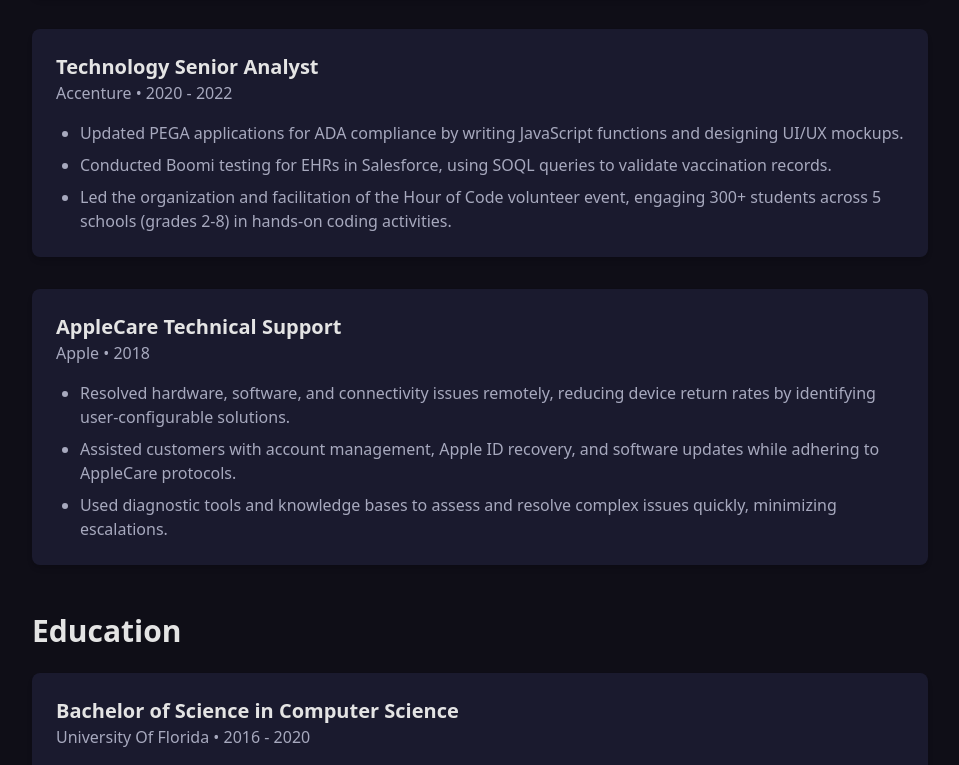
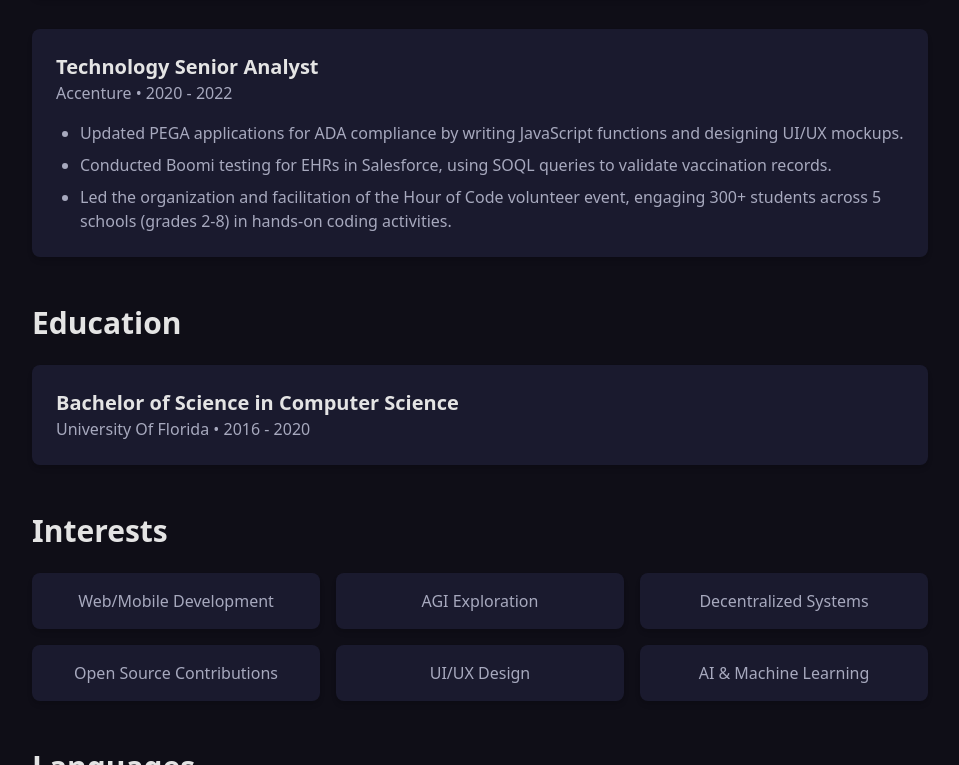
Before and after one commit to jrbuckley/PersonalWebsite, an Astro site: page /about in a window 1280 px wide. Shown: the part 683-1448 px from the top of the page, without its empty margins (160-1119 px from the left). Built offline with nearby package versions, Linux system fonts and the light colour scheme; Astro itself is replaced by a stand-in of ours.

Commit message:
fix(about): remove irrelevant experience

```diff
--- a/src/pages/about.astro
+++ b/src/pages/about.astro
@@ -37,16 +37,6 @@ import Layout from '../layouts/Layout.astro';
             <li>Updated PEGA applications for ADA compliance by writing JavaScript functions and designing UI/UX mockups.</li>
             <li>Conducted Boomi testing for EHRs in Salesforce, using SOQL queries to validate vaccination records.</li>
             <li>Led the organization and facilitation of the Hour of Code volunteer event, engaging 300+ students across 5 schools (grades 2-8) in hands-on coding activities.</li>
-          </ul>
-        </div>
-
-        <div class="bg-[color:var(--color-luxe-card)] p-6 rounded-lg shadow-md">
-          <h3 class="text-xl font-semibold text-[color:var(--color-luxe-text)]">AppleCare Technical Support</h3>
-          <p class="text-[color:var(--color-luxe-subtext)]">Apple • 2018</p>
-          <ul class="list-disc pl-6 mt-4 text-[color:var(--color-luxe-subtext)] space-y-2">
-            <li>Resolved hardware, software, and connectivity issues remotely, reducing device return rates by identifying user-configurable solutions.</li>
-            <li>Assisted customers with account management, Apple ID recovery, and software updates while adhering to AppleCare protocols.</li>
-            <li>Used diagnostic tools and knowledge bases to assess and resolve complex issues quickly, minimizing escalations.</li>
           </ul>
         </div>
       </div>
--- a/src/pages/contact.astro
+++ b/src/pages/contact.astro
@@ -30,7 +30,7 @@ import Layout from '../layouts/Layout.astro';
             <svg xmlns="http://www.w3.org/2000/svg" class="h-6 w-6 text-[color:var(--color-luxe-accent)]" fill="none" viewBox="0 0 24 24" stroke="currentColor">
               <path stroke-linecap="round" stroke-linejoin="round" stroke-width="2" d="M21 13.255A23.931 23.931 0 0112 15c-3.183 0-6.22-.62-9-1.745M16 6V4a2 2 0 00-2-2h-4a2 2 0 00-2 2v2m4 6h.01M5 20h14a2 2 0 002-2V8a2 2 0 00-2-2H5a2 2 0 00-2 2v10a2 2 0 002 2z" />
             </svg>
-            <span class="text-[color:var(--color-luxe-subtext)]">Available for Freelance Work</span>
+            <span class="text-[color:var(--color-luxe-subtext)]">Engineer at AMEX, Open to Freelance Work</span>
           </div>
         </div>
 
```
